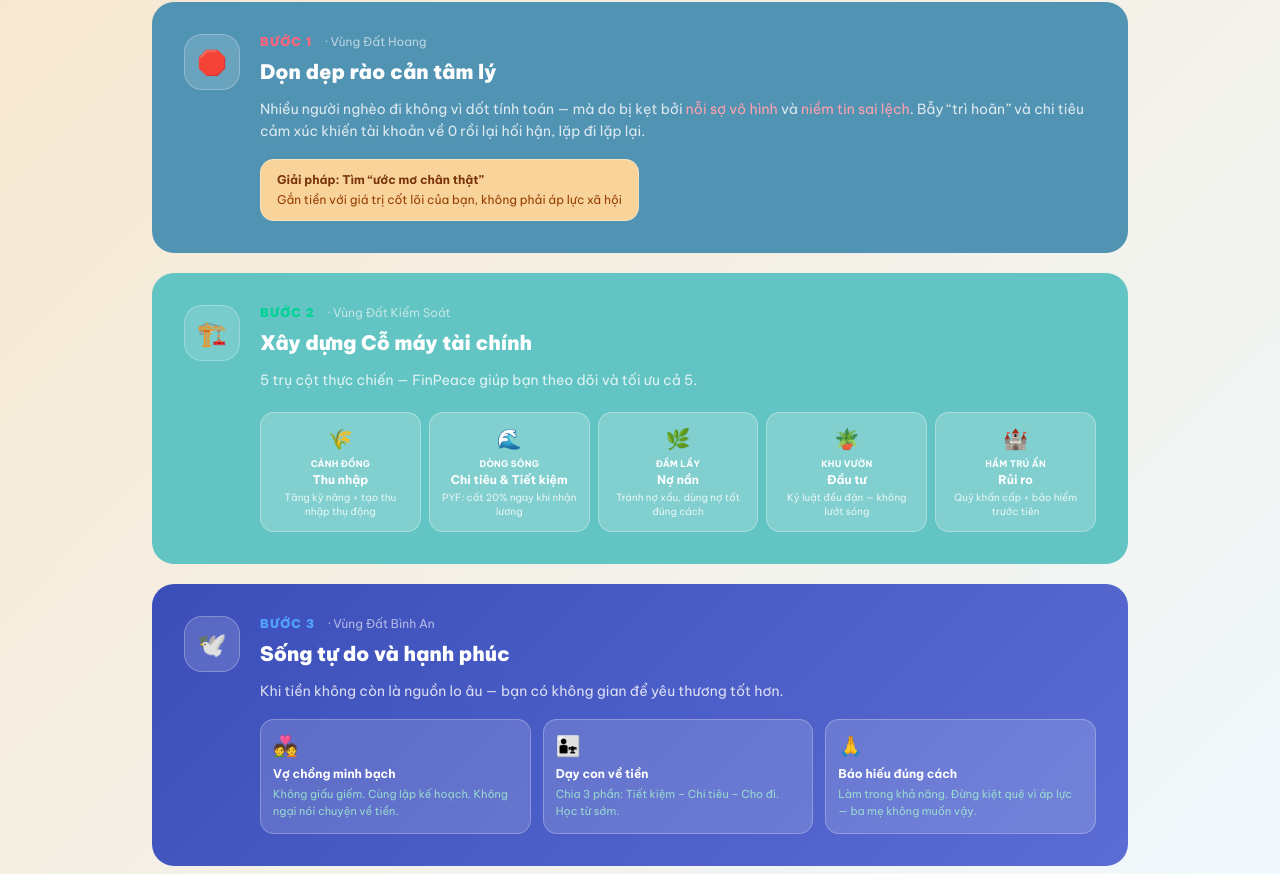
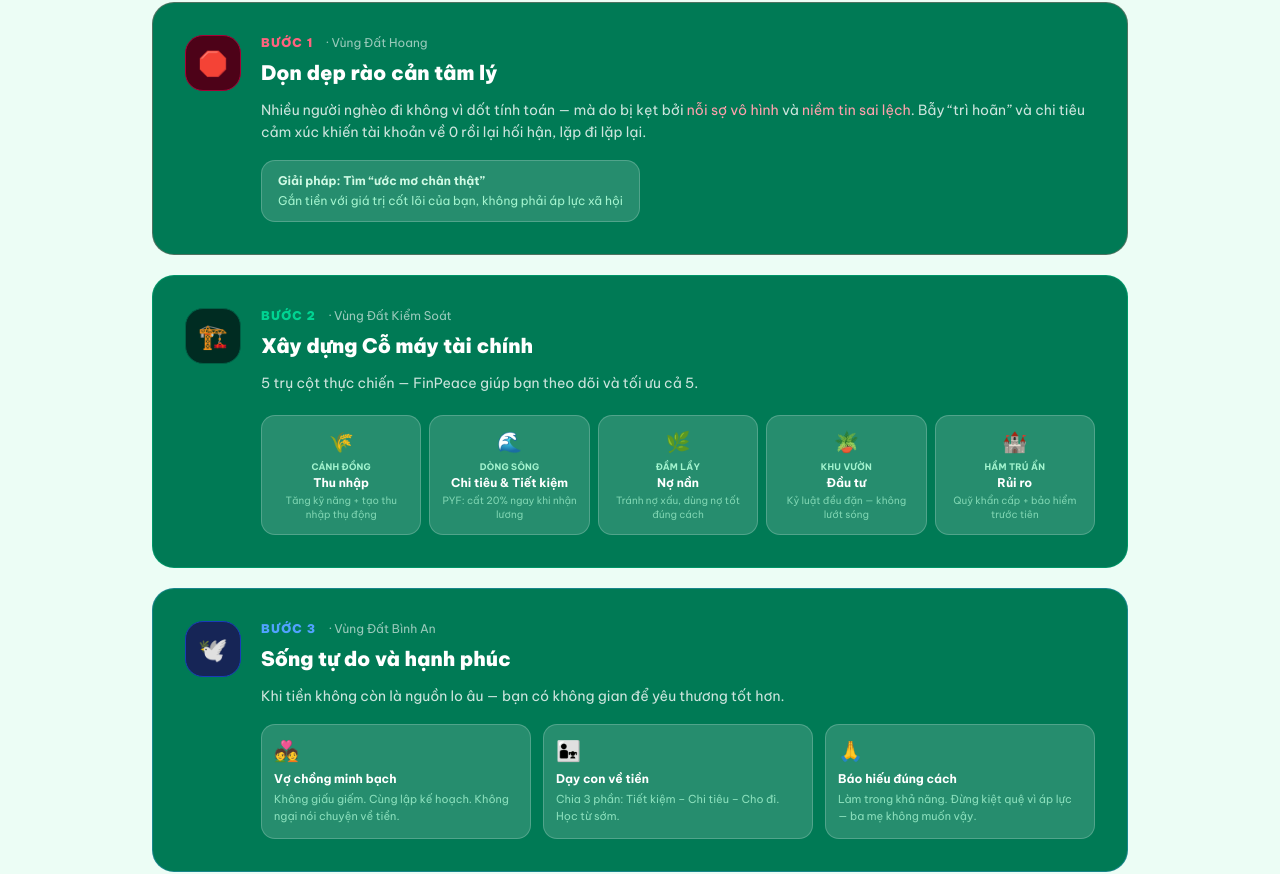
Before and after one commit to nguyeneric81-del/finpeace-web, a Next.js app: page / in a window 1280 px wide. Shown: the part 2224-3098 px from the top of the page. Built offline with nearby package versions, Linux system fonts and the light colour scheme.

Commit message:
Revert "feat: palette Traverse City + Amphibian — cream bg, steel blue/teal/indigo cards, amber sub-elements"
This reverts commit 874f820c646d3e54c8a3213c946cc73fdbae72f0.

```diff
--- a/src/app/page.tsx
+++ b/src/app/page.tsx
@@ -175,16 +175,16 @@ export default function HomePage() {
             </section>
 
             {/* ── BẢN ĐỒ 3 BƯỚC ── */}
-            <section className="py-20" style={{background: 'linear-gradient(135deg, #F8E6CB 0%, #f0f9ff 100%)'}}>
+            <section className="py-20 bg-emerald-50">
                 <div className="max-w-5xl mx-auto px-6">
                     <p className="text-emerald-600 text-xs font-bold uppercase tracking-widest mb-3">Từ sách &ldquo;Bình An Tài Chính&rdquo;</p>
                     <h2 className="text-3xl font-black text-slate-900 mb-2">Bản Đồ 3 Bước Đến Bình An</h2>
                     <p className="text-slate-500 mb-12 max-w-xl">Không phải về việc kiếm được bao nhiêu — đây là hành trình từ lo âu đến tự do.</p>
                     <div className="space-y-5">
                         {/* BƯỚC 1 */}
-                        <div className="rounded-3xl p-8" style={{background: '#5193B3'}}>
+                        <div className="bg-emerald-700 border border-rose-400/30 rounded-3xl p-8">
                             <div className="flex items-start gap-5">
-                                <div className="shrink-0 w-14 h-14 rounded-2xl flex items-center justify-center text-2xl" style={{background: 'rgba(255,255,255,0.15)', border: '1px solid rgba(255,255,255,0.25)'}}>🛑</div>
+                                <div className="shrink-0 w-14 h-14 bg-rose-950 border border-rose-800 rounded-2xl flex items-center justify-center text-2xl">🛑</div>
                                 <div className="flex-1">
                                     <div className="flex items-center gap-3 mb-2 flex-wrap">
                                         <span className="text-rose-400 text-xs font-black uppercase tracking-widest">Bước 1</span>
@@ -194,17 +194,17 @@ export default function HomePage() {
                                     <p className="text-white/80 text-sm leading-relaxed mb-4">
                                         Nhiều người nghèo đi không vì dốt tính toán — mà do bị kẹt bởi <span className="text-rose-300">nỗi sợ vô hình</span> và <span className="text-rose-300">niềm tin sai lệch</span>. Bẫy &ldquo;trì hoãn&rdquo; và chi tiêu cảm xúc khiến tài khoản về 0 rồi lại hối hận, lặp đi lặp lại.
                                     </p>
-                                    <div className="rounded-xl px-4 py-3 inline-block" style={{background: '#F8D49B', border: '1px solid rgba(255,255,255,0.3)'}}>
-                                        <p className="text-amber-900 text-xs font-bold">Giải pháp: Tìm &ldquo;ước mơ chân thật&rdquo;</p>
-                                        <p className="text-amber-800 text-xs mt-1">Gắn tiền với giá trị cốt lõi của bạn, không phải áp lực xã hội</p>
+                                    <div className="bg-white/15 border border-white/20 rounded-xl px-4 py-3 inline-block">
+                                        <p className="text-emerald-100 text-xs font-bold">Giải pháp: Tìm &ldquo;ước mơ chân thật&rdquo;</p>
+                                        <p className="text-emerald-200 text-xs mt-1">Gắn tiền với giá trị cốt lõi của bạn, không phải áp lực xã hội</p>
                                     </div>
                                 </div>
                             </div>
                         </div>
                         {/* BƯỚC 2 */}
-                        <div className="rounded-3xl p-8" style={{background: '#62C4C3'}}>
+                        <div className="bg-emerald-700 border border-emerald-400/30 rounded-3xl p-8">
                             <div className="flex items-start gap-5">
-                                <div className="shrink-0 w-14 h-14 rounded-2xl flex items-center justify-center text-2xl" style={{background: 'rgba(255,255,255,0.15)', border: '1px solid rgba(255,255,255,0.25)'}}>🏗️</div>
+                                <div className="shrink-0 w-14 h-14 bg-emerald-950 border border-emerald-800 rounded-2xl flex items-center justify-center text-2xl">🏗️</div>
                                 <div className="flex-1">
                                     <div className="flex items-center gap-3 mb-2 flex-wrap">
                                         <span className="text-emerald-400 text-xs font-black uppercase tracking-widest">Bước 2</span>
@@ -220,11 +220,11 @@ export default function HomePage() {
                                             { icon: '🪴', name: 'Đầu tư', label: 'Khu vườn', desc: 'Kỷ luật đều đặn — không lướt sóng' },
                                             { icon: '🏰', name: 'Rủi ro', label: 'Hầm trú ẩn', desc: 'Quỹ khẩn cấp + bảo hiểm trước tiên' },
                                         ].map((t, i) => (
-                                            <div key={i} className="rounded-xl p-3 text-center" style={{background: 'rgba(255,255,255,0.2)', border: '1px solid rgba(255,255,255,0.3)'}}>
+                                            <div key={i} className="bg-white/15 border border-white/20 rounded-xl p-3 text-center">
                                                 <span className="text-xl block mb-1">{t.icon}</span>
-                                                <p className="text-white font-bold text-[9px] uppercase tracking-wide mb-0.5">{t.label}</p>
+                                                <p className="text-emerald-200 text-[9px] font-bold uppercase tracking-wide mb-0.5">{t.label}</p>
                                                 <p className="text-white text-xs font-bold mb-1 leading-tight">{t.name}</p>
-                                                <p className="text-white/80 text-[10px] leading-snug">{t.desc}</p>
+                                                <p className="text-emerald-200/70 text-[10px] leading-snug">{t.desc}</p>
                                             </div>
                                         ))}
                                     </div>
@@ -232,9 +232,9 @@ export default function HomePage() {
                             </div>
                         </div>
                         {/* BƯỚC 3 */}
-                        <div className="rounded-3xl p-8" style={{background: 'linear-gradient(135deg, #3B4DB8 0%, #5B6DD4 100%)'}}>
+                        <div className="bg-emerald-700 border border-blue-400/30 rounded-3xl p-8">
                             <div className="flex items-start gap-5">
-                                <div className="shrink-0 w-14 h-14 rounded-2xl flex items-center justify-center text-2xl" style={{background: 'rgba(255,255,255,0.15)', border: '1px solid rgba(255,255,255,0.25)'}}>🕊️</div>
+                                <div className="shrink-0 w-14 h-14 bg-blue-950 border border-blue-800 rounded-2xl flex items-center justify-center text-2xl">🕊️</div>
                                 <div className="flex-1">
                                     <div className="flex items-center gap-3 mb-2 flex-wrap">
                                         <span className="text-blue-400 text-xs font-black uppercase tracking-widest">Bước 3</span>
@@ -248,7 +248,7 @@ export default function HomePage() {
                                             { icon: '👨‍👧', title: 'Dạy con về tiền', desc: 'Chia 3 phần: Tiết kiệm – Chi tiêu – Cho đi. Học từ sớm.' },
                                             { icon: '🙏', title: 'Báo hiếu đúng cách', desc: 'Làm trong khả năng. Đừng kiệt quệ vì áp lực — ba mẹ không muốn vậy.' },
                                         ].map((r, i) => (
-                                            <div key={i} className="rounded-xl p-3" style={{background: 'rgba(255,255,255,0.15)', border: '1px solid rgba(255,255,255,0.25)'}}>
+                                            <div key={i} className="bg-white/15 border border-white/20 rounded-xl p-3">
                                                 <span className="text-xl block mb-1.5">{r.icon}</span>
                                                 <p className="text-white text-xs font-bold mb-1">{r.title}</p>
                                                 <p className="text-emerald-200/80 text-[11px] leading-relaxed">{r.desc}</p>
```
